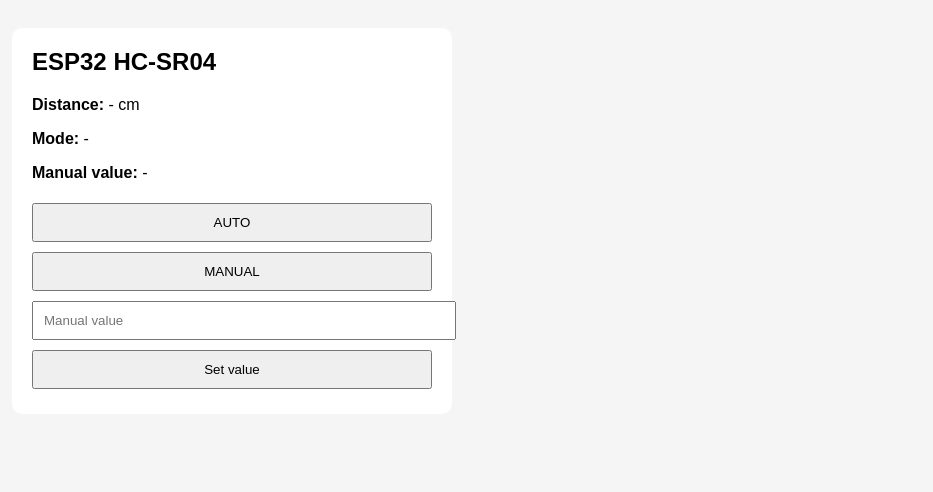
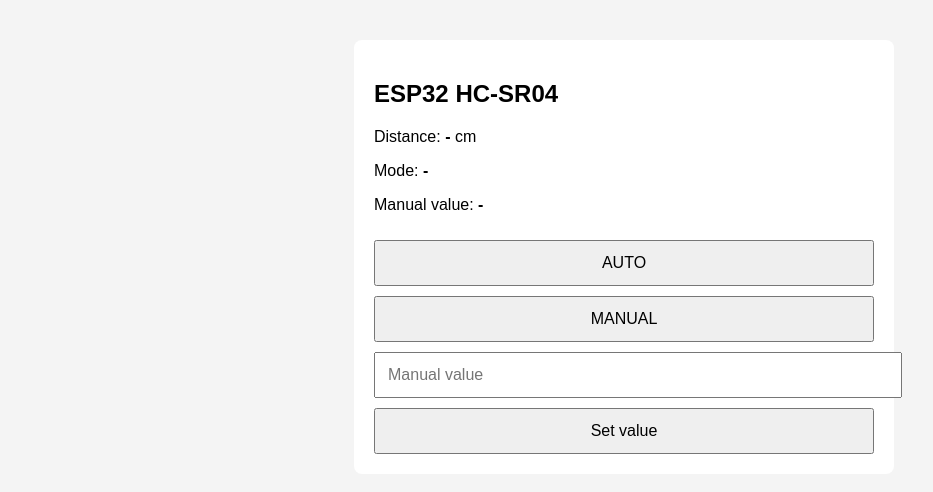
Before and after one commit to Remihom/alex-lab4, a plain HTML site: page index.html in a window 1280 px wide. Shown: the whole page, without its empty margins (16-949 px from the left). Drawn offline with Linux system fonts and the light colour scheme.

Commit message:
Update index.html

```diff
--- a/index.html
+++ b/index.html
@@ -1,13 +1,26 @@
 <!DOCTYPE html>
-<html lang="uk">
+<html lang="en">
 <head>
   <meta charset="UTF-8">
-<title>ESP32 WebSocket Control</title>
+  <title>ESP32 HC-SR04</title>
   <style>
-body { font-family: Arial; background: #f5f5f5; padding: 20px; }
-.card { background: white; padding: 20px; border-radius: 10px; max-width: 400px; }
-button, input { padding: 10px; margin: 5px 0; width: 100%; }
-h2 { margin-top: 0; }
+    body {
+      font-family: Arial, sans-serif;
+      background: #f4f4f4;
+    }
+    .card {
+      max-width: 500px;
+      margin: 40px auto;
+      background: #fff;
+      padding: 20px;
+      border-radius: 8px;
+    }
+    button, input {
+      width: 100%;
+      margin-top: 10px;
+      padding: 12px;
+      font-size: 16px;
+    }
   </style>
 </head>
 <body>
@@ -15,35 +28,42 @@
 <div class="card">
   <h2>ESP32 HC-SR04</h2>
 
-  <p><b>Distance:</b> <span id="dist">-</span> cm</p>
-  <p><b>Mode:</b> <span id="mode">-</span></p>
-  <p><b>Manual value:</b> <span id="manual">-</span></p>
+  <p>Distance: <b id="distance">-</b> cm</p>
+  <p>Mode: <b id="mode">-</b></p>
+  <p>Manual value: <b id="manual">-</b></p>
 
   <button onclick="setAuto()">AUTO</button>
   <button onclick="setManual()">MANUAL</button>
 
-  <input type="number" id="value" placeholder="Manual value">
+  <input type="number" id="manualInput" placeholder="Manual value">
   <button onclick="setValue()">Set value</button>
 </div>
 
 <script>
-let ws = new WebSocket("ws://localhost:9080/");
+  // 🔴 ТУТ СТВОРЮЄТЬСЯ WebSocket
+  const ws = new WebSocket("wss://something-random.trycloudflare.com");
+
+  ws.onopen = () => {
+    console.log("WebSocket connected");
+  };
 
   ws.onmessage = (event) => {
-  let d = JSON.parse(event.data);
-  document.getElementById("dist").innerText = d.distance;
-  document.getElementById("mode").innerText = d.mode;
-  document.getElementById("manual").innerText = d.manual;
+    const data = JSON.parse(event.data);
+    document.getElementById("distance").innerText = data.distance;
+    document.getElementById("mode").innerText = data.mode;
+    document.getElementById("manual").innerText = data.manual;
   };
 
   function setAuto() {
     ws.send("auto");
   }
+
   function setManual() {
     ws.send("manual");
   }
+
   function setValue() {
-  let v = document.getElementById("value").value;
+    const v = document.getElementById("manualInput").value;
     ws.send("value:" + v);
   }
 </script>
```
Lines whose indentation alone changed are shown as unchanged.
